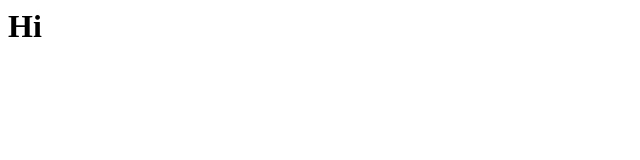
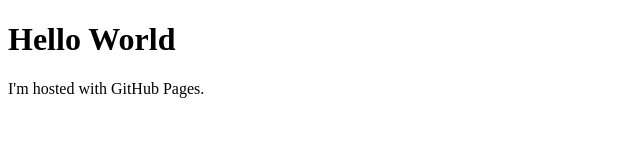
Before and after one commit to katkoler/katkoler.github.io, a plain HTML site: page index.html in a window 1280 px wide. Shown: the whole page, without its empty margins (0-640 px from the left). Drawn offline with Linux system fonts and the light colour scheme.

Commit message:
add html tags

```diff
--- a/index.html
+++ b/index.html
@@ -1 +1,7 @@
-<h1> Hi </h1>
+<!DOCTYPE html>
+<html>
+<body>
+<h1>Hello World</h1>
+<p>I'm hosted with GitHub Pages.</p>
+</body>
+</html>
```
